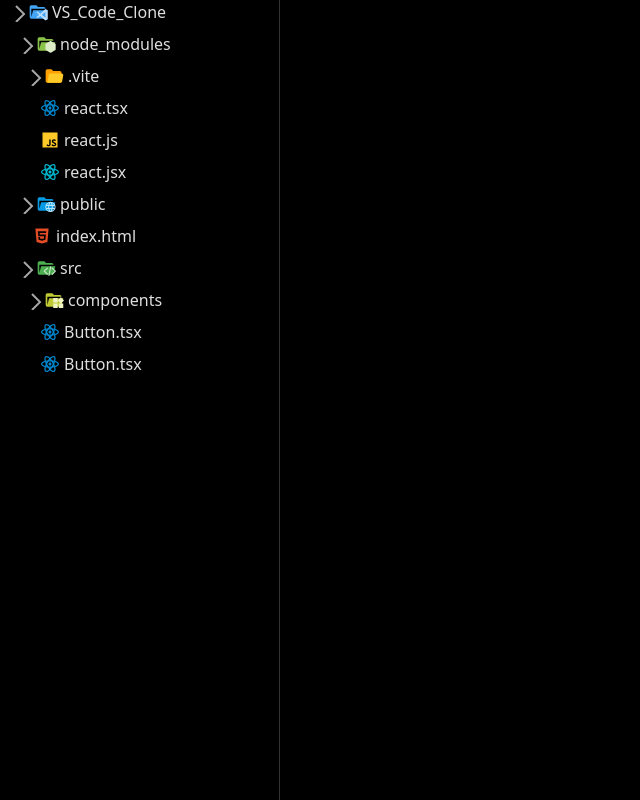
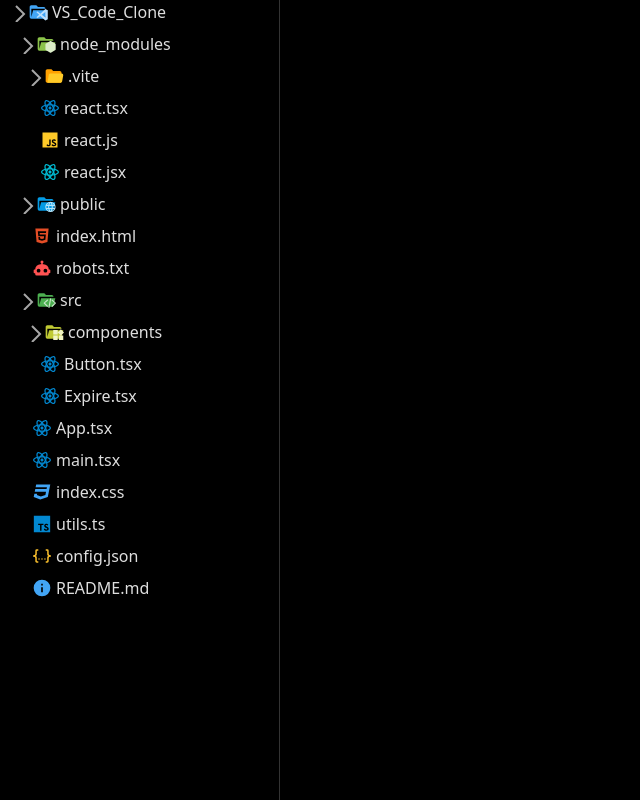
Before and after one commit to Mohammedelsisi21/vs-code-project, a React (Vite) app: page / in a window 1280 px wide. Shown: the whole page, without its empty margins (0-640 px from the left). Built offline with nearby package versions, Linux system fonts and the light colour scheme; the HTML template or start-up script is replaced by a standard one.

Commit message:
added react-syntax-highlighter && Created File

```diff
--- a/package.json
+++ b/package.json
@@ -15,6 +15,7 @@
     "react": "^19.1.1",
     "react-dom": "^19.1.1",
     "react-redux": "^9.2.0",
+    "react-syntax-highlighter": "^15.6.6",
     "uuid": "^13.0.0"
   },
   "devDependencies": {
@@ -22,6 +23,8 @@
     "@types/node": "^24.6.0",
     "@types/react": "^19.1.16",
     "@types/react-dom": "^19.1.9",
+    "@types/react-syntax-highlighter": "^15.5.13",
+    "@types/uuid": "^10.0.0",
     "@vitejs/plugin-react": "^5.0.4",
     "eslint": "^9.36.0",
     "eslint-plugin-react-hooks": "^5.2.0",
--- a/src/components/FileOpendBar.tsx
+++ b/src/components/FileOpendBar.tsx
@@ -2,6 +2,7 @@ import { useSelector } from "react-redux"
 import type { RootState } from "../redux/store"
 import { memo } from "react"
 import BarList from "./BarList"
+import FileSyntaxhighlighter from "./FileSyntaxhighlighter"
 
 
 const FileOpendBar = () => {
@@ -12,7 +13,7 @@ const FileOpendBar = () => {
       <ul className="flex space-x-.5">
         {openFile.map((file) => <BarList key={file.id} file={file}/>)}
     </ul>
-    {clickedFile.fileContent}
+    <FileSyntaxhighlighter content={clickedFile.fileContent}/>
     </div>
   )
 }
--- /dev/null
+++ b/src/components/FileSyntaxHighlighter.tsx
@@ -0,0 +1,22 @@
+import SyntaxHighlighter from 'react-syntax-highlighter';
+import { tomorrowNightBright } from 'react-syntax-highlighter/dist/esm/styles/hljs';
+
+
+interface IProps {
+    content: string
+}
+const FileSyntaxhighlighter = ({ content } : IProps) => {
+    return (<>
+        <SyntaxHighlighter language="javascript" style={tomorrowNightBright}
+        showLineNumbers
+        customStyle={{
+            width: "100%",
+            height: "calc(100vh - 46px)",
+            background: "transparent"
+        }}>
+            {String(content)}
+        </SyntaxHighlighter>
+</>)
+}
+
+export default FileSyntaxhighlighter
--- a/src/const/index.ts
+++ b/src/const/index.ts
@@ -4,6 +4,11 @@ export const exteanionsIconePath: Record<string, string>= {
     jsx: "/icons/react.svg",
     html: "/icons/html.svg",
     js: "/icons/javascript.svg",
+    md: "/icons/readme.svg",
+    json: "/icons/json.svg",
+    ts: "/icons/typescript.svg",
+    css: "icons/css.svg",
+    txt: "icons/robots.svg",
 
     // ** Folders
 
--- a/src/data/FileTree.tsx
+++ b/src/data/FileTree.tsx
@@ -1,6 +1,5 @@
 import { v4 as uuid } from "uuid";
 import type { IFile } from "../interfaces";
-
 
 export const FileTree: IFile = {
   id: uuid(),
@@ -16,21 +15,39 @@ export const FileTree: IFile = {
           id: uuid(),
           name: ".vite",
           isFolder: true,
-                    children: [{
+          children: [
+            {
               id: uuid(),
               name: "react.tsx",
               isFolder: false,
-                    },{
+              content: `import React from "react";
+
+const ReactTsx = () => {
+  return <div>Hello from React TSX file</div>;
+};
+
+export default ReactTsx;`
+            },
+            {
               id: uuid(),
               name: "react.js",
               isFolder: false,
+              content: `export default function ReactJS() {
+  console.log("This is a mock React.js file inside vite build folder");
+}`
             },
             {
               id: uuid(),
               name: "react.jsx",
               isFolder: false,
+              content: `import React from "react";
+
+const ReactJSX = () => <p>Hello from React JSX file</p>;
+
+export default ReactJSX;`
             }
-                ]}
+          ]
+        }
       ]
     },
     {
@@ -41,7 +58,26 @@ export const FileTree: IFile = {
         {
           id: uuid(),
           name: "index.html",
-                    isFolder: false
+          isFolder: false,
+          content: `<!DOCTYPE html>
+<html lang="en">
+  <head>
+    <meta charset="UTF-8" />
+    <meta name="viewport" content="width=device-width, initial-scale=1.0" />
+    <title>VS Code Clone</title>
+  </head>
+  <body>
+    <div id="root"></div>
+  </body>
+</html>`
+        },
+        {
+          id: uuid(),
+          name: "robots.txt",
+          isFolder: false,
+          content: `User-agent: *
+Allow: /
+Sitemap: https://example.com/sitemap.xml`
         }
       ]
     },
@@ -58,28 +94,138 @@ export const FileTree: IFile = {
             {
               id: uuid(),
               name: "Button.tsx",
-                            isFolder: false
-                        },{
-                            id: uuid(),
-                            name: "Button.tsx",
               isFolder: false,
-                            content: `import { memo } from "react"
+              content: `import React from "react";
 
-                            interface IProps {
-                                src: string,
-                                alt: string
-                            }
-                            const IconImage = ({src, alt}: IProps) => {
-                              return (
-                                    <img src={src} alt={alt} className="w-5 h-5"/>
-                              )
+interface ButtonProps {
+  label: string;
+  onClick?: () => void;
 }
 
-                            export default memo(IconImage)`
+const Button: React.FC<ButtonProps> = ({ label, onClick }) => {
+  return <button onClick={onClick} className="btn">{label}</button>;
+};
+
+export default Button;`
+            },
+            {
+              id: uuid(),
+              name: "Expire.tsx",
+              isFolder: false,
+              content: `import React from "react";
+
+class Expire extends React.Component<any, any> {
+  constructor(props) {
+    super(props);
+    this.state = { component: props.children };
+  }
+
+  componentDidMount() {
+    setTimeout(() => this.setState({ component: null }), this.props.seconds * 1000);
+  }
+
+  render() {
+    return this.state.component;
+  }
+}
+
+export default Expire;`
+            }
+          ]
+        },
+        {
+          id: uuid(),
+          name: "App.tsx",
+          isFolder: false,
+          content: `import React from "react";
+import Button from "./components/Button";
+
+function App() {
+  return (
+    <div>
+      <h1>Welcome to VS Code Clone</h1>
+      <Button label="Click Me" />
+    </div>
+  );
+}
+
+export default App;`
+        },
+        {
+          id: uuid(),
+          name: "main.tsx",
+          isFolder: false,
+          content: `import React from "react";
+import ReactDOM from "react-dom/client";
+import App from "./App";
+import "./index.css";
+
+ReactDOM.createRoot(document.getElementById("root")!).render(
+  <React.StrictMode>
+    <App />
+  </React.StrictMode>
+);`
+        },
+        {
+          id: uuid(),
+          name: "index.css",
+          isFolder: false,
+          content: `body {
+  font-family: Arial, sans-serif;
+  background-color: #f9f9f9;
+  color: #333;
+  margin: 0;
+  padding: 0;
+}
+
+.btn {
+  background-color: #007acc;
+  color: white;
+  padding: 8px 16px;
+  border: none;
+  border-radius: 6px;
+  cursor: pointer;
+}
+
+.btn:hover {
+  background-color: #005ea0;
+}`
+        },
+        {
+          id: uuid(),
+          name: "utils.ts",
+          isFolder: false,
+          content: `export const formatDate = (date: Date): string => {
+  return date.toLocaleDateString("en-US");
+};
+
+export const randomId = () => Math.random().toString(36).substring(2, 9);`
+        },
+        {
+          id: uuid(),
+          name: "config.json",
+          isFolder: false,
+          content: `{
+  "name": "vs_code_clone",
+  "version": "1.0.0",
+  "author": "Mohamed Haribi",
+  "framework": "React + Vite"
+}`
+        },
+        {
+          id: uuid(),
+          name: "README.md",
+          isFolder: false,
+          content: `# VS Code Clone
+
+A simple React + TypeScript project structure simulating how VS Code organizes files.
+
+## Features
+- React + Vite setup
+- TypeScript support
+- Organized folder structure`
         }
       ]
     }
   ]
-        }
-    ]
-}
+};
--- a/src/interfaces/index.ts
+++ b/src/interfaces/index.ts
@@ -3,5 +3,5 @@ export interface IFile {
     name: string,
     isFolder: boolean,
     children?: IFile[],
-    content?: string
+    content?: string | undefined
 }
--- a/src/redux/features/tree/fileTreeSlice.ts
+++ b/src/redux/features/tree/fileTreeSlice.ts
@@ -5,7 +5,7 @@ import type { IFile } from "../../../interfaces";
 interface ICliked {
     activeTab: string | null
     fileName: string,
-    fileContent: string | undefined
+    fileContent: string
 }
 
 interface IInitialState {
```
Also changed, not shown: 1 other file (tests, documents, lock files or other folders). Lines whose indentation alone changed are shown as unchanged.
